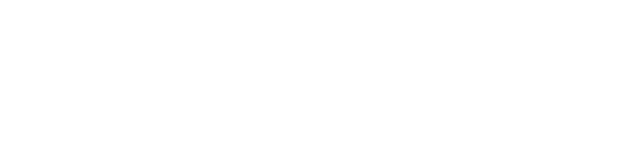
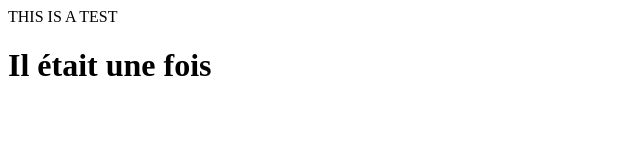
Before and after one commit to jeanlinrousseil/poesie, a plain HTML site: page index.html in a window 1280 px wide. Shown: the whole page, without its empty margins (0-640 px from the left). Drawn offline with Linux system fonts and the light colour scheme.

Commit message:
Update index.html

```diff
--- a/index.html
+++ b/index.html
@@ -12,6 +12,8 @@
          <link rel="stylesheet" href="">
      </head>
      <body>
+         <header>THIS IS A TEST</header>
+         <H1>Il était une fois</H1>
          <!--[if lt IE 7]>
              <p class="browsehappy">You are using an <strong>outdated</strong> browser. Please <a href="#">upgrade your browser</a> to improve your experience.</p>
          <![endif]-->
```
